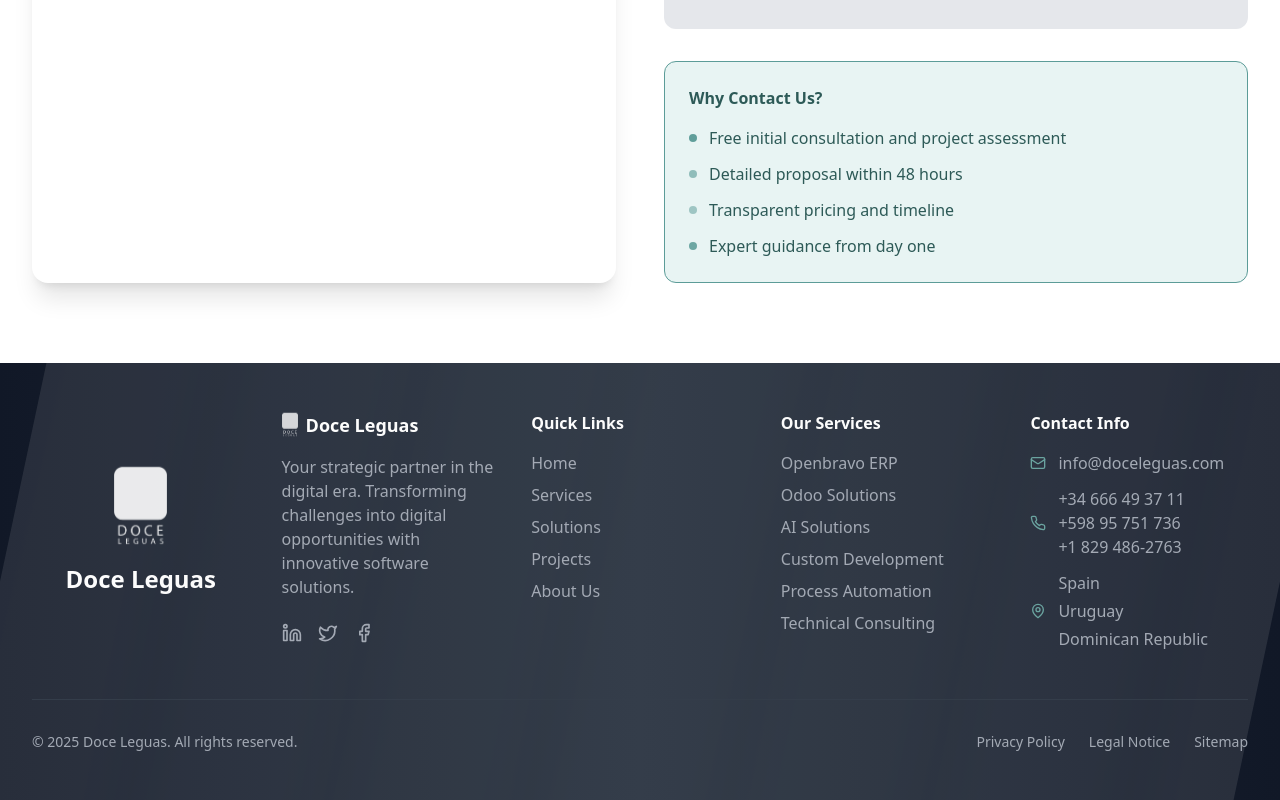
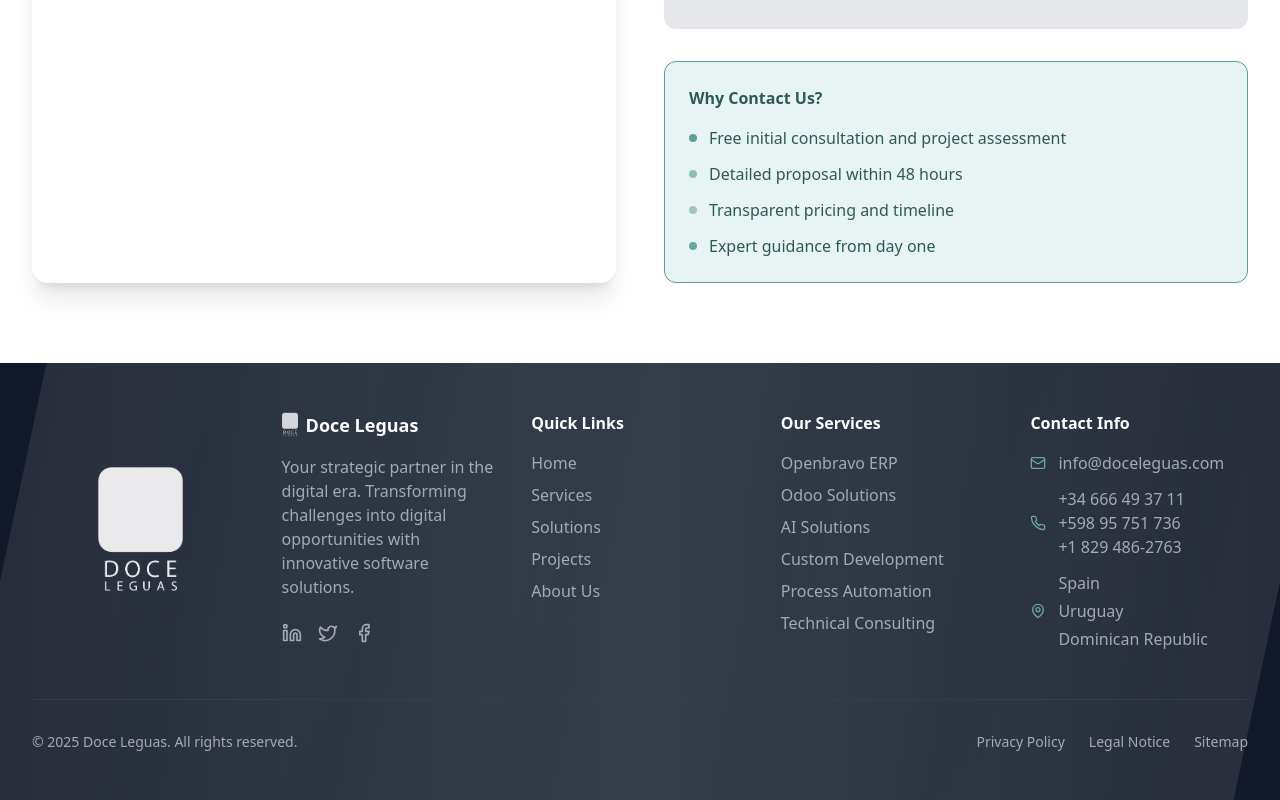
Before and after one commit to rafaelcuba81/doceleguas-web, a React (Vite) app: page /contact in a window 1280 px wide. Shown: the part 1180-1980 px from the top of the page. Built offline with nearby package versions, Linux system fonts and the light colour scheme.

Commit message:
Make footer logo larger, remove name, and make it fixed

```diff
--- a/src/components/Footer.tsx
+++ b/src/components/Footer.tsx
@@ -20,13 +20,12 @@
         <div className="grid grid-cols-1 md:grid-cols-2 lg:grid-cols-5 gap-8">
           {/* Large Logo Column */}
           <div className="lg:col-span-1 animate-fadeInLeft flex flex-col items-center justify-center">
-            <div className="flex flex-col items-center space-y-4 hover-scale transition-transform duration-300">
+            <div className="flex flex-col items-center justify-center">
               <img
                 src="/recurso-12ldpi-85x127.png"
                 alt="Doce Leguas Logo"
-                className="h-20 w-auto animate-float filter brightness-0 invert opacity-90"
+                className="h-32 w-auto filter brightness-0 invert opacity-90"
               />
-              <span className="font-bold text-2xl text-center">Doce Leguas</span>
             </div>
           </div>
 
```
